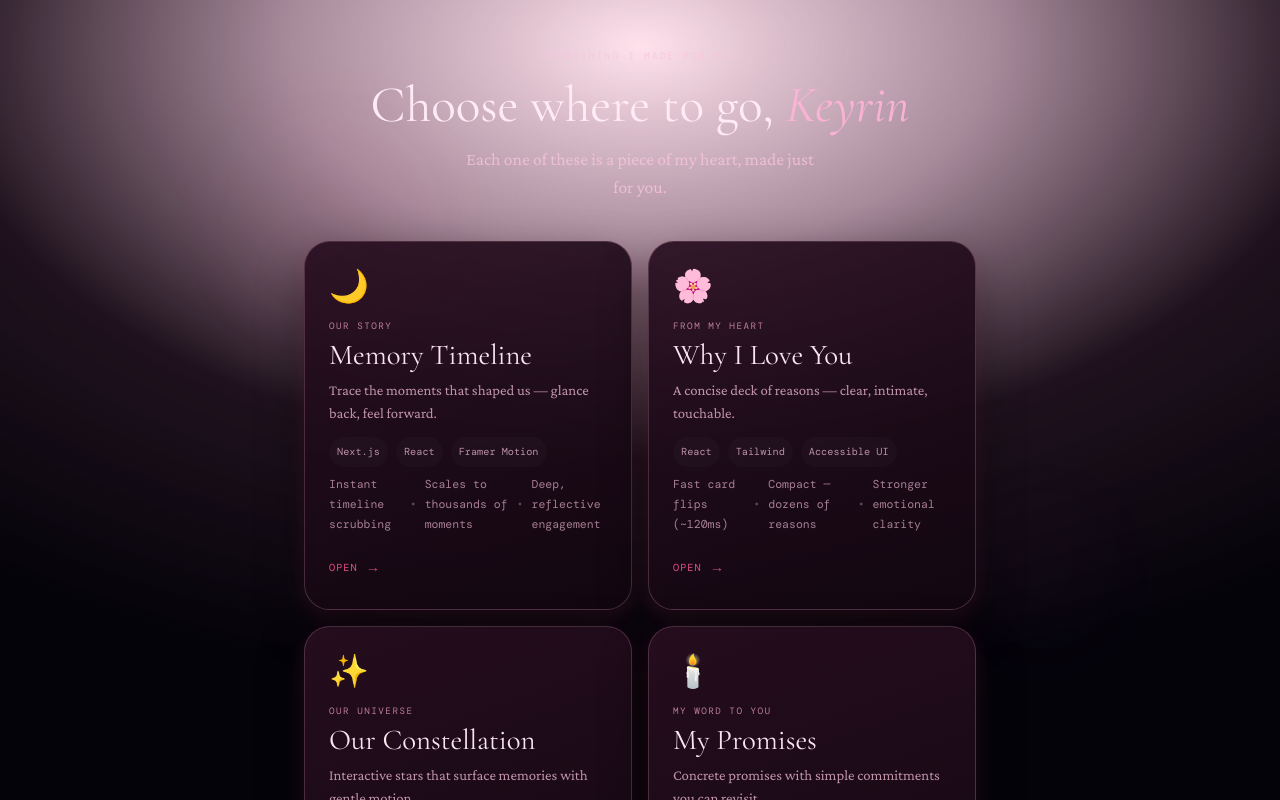
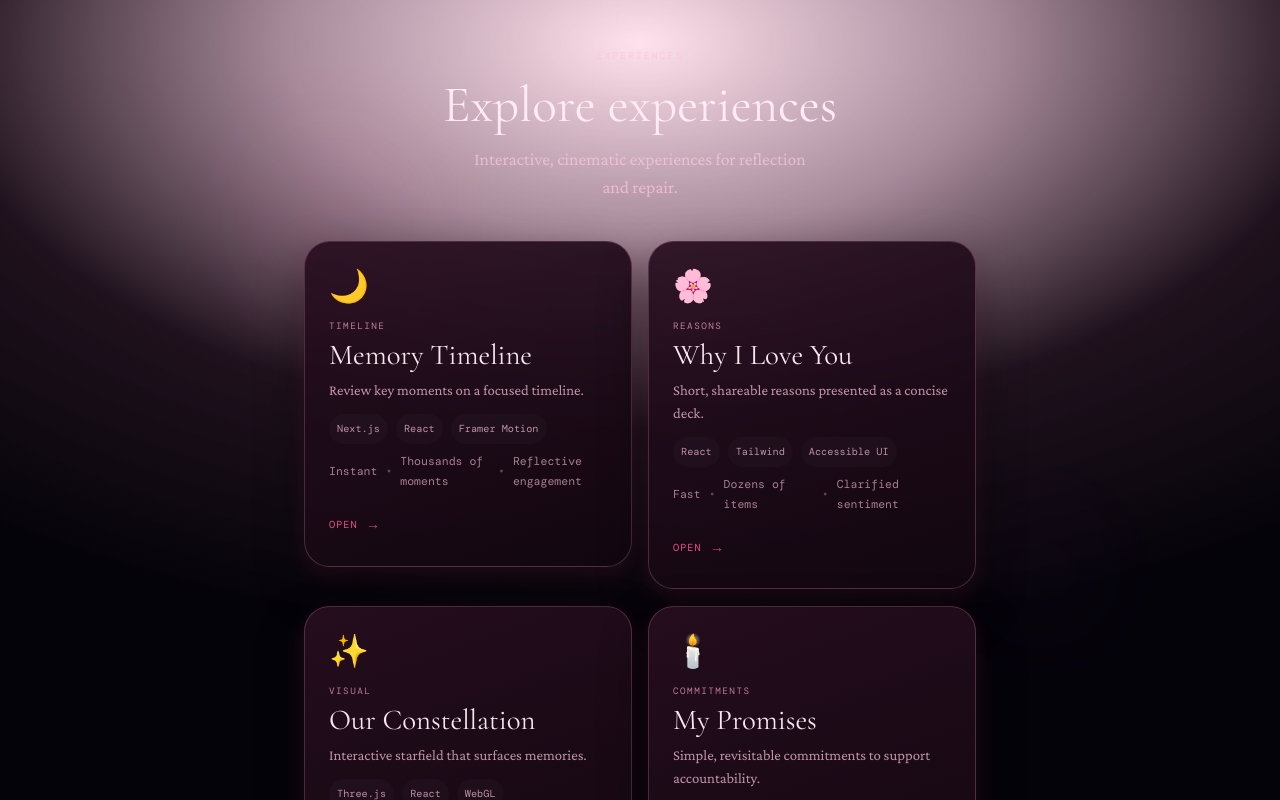
Before and after one commit to yorayriniwnl/Yor-Smriti, a Next.js app: page /hub in a window 1280 px wide. Built offline with nearby package versions, Linux system fonts and the light colour scheme; a web font is replaced by a local one.

Commit message:
feat: final portfolio polish

```diff
--- a/app/hub/page.tsx
+++ b/app/hub/page.tsx
@@ -24,58 +24,58 @@ interface Experience {
 const EXPERIENCES: Experience[] = [
   {
     href: '/timeline',
-    eyebrow: 'our story',
+    eyebrow: 'timeline',
     title: 'Memory Timeline',
-    description: 'Trace the moments that shaped us — glance back, feel forward.',
+    description: 'Review key moments on a focused timeline.',
     emoji: '🌙',
     delay: 0.1,
     tech: ['Next.js', 'React', 'Framer Motion'],
     metrics: {
-      performance: 'Instant timeline scrubbing',
-      scale: 'Scales to thousands of moments',
-      results: 'Deep, reflective engagement',
+      performance: 'Instant',
+      scale: 'Thousands of moments',
+      results: 'Reflective engagement',
     },
   },
   {
     href: '/reasons',
-    eyebrow: 'from my heart',
+    eyebrow: 'reasons',
     title: 'Why I Love You',
-    description: 'A concise deck of reasons — clear, intimate, touchable.',
+    description: 'Short, shareable reasons presented as a concise deck.',
     emoji: '🌸',
     delay: 0.2,
     tech: ['React', 'Tailwind', 'Accessible UI'],
     metrics: {
-      performance: 'Fast card flips (~120ms)',
-      scale: 'Compact — dozens of reasons',
-      results: 'Stronger emotional clarity',
+      performance: 'Fast',
+      scale: 'Dozens of items',
+      results: 'Clarified sentiment',
     },
   },
   {
     href: '/stars',
-    eyebrow: 'our universe',
+    eyebrow: 'visual',
     title: 'Our Constellation',
-    description: 'Interactive stars that surface memories with gentle motion.',
+    description: 'Interactive starfield that surfaces memories.',
     emoji: '✨',
     delay: 0.3,
     tech: ['Three.js', 'React', 'WebGL'],
     metrics: {
-      performance: 'Smooth WebGL, 60fps on modern devices',
-      scale: 'Hundreds of stars supported',
-      results: 'High immersion and visual recall',
+      performance: '60fps on modern devices',
+      scale: 'Hundreds of stars',
+      results: 'High immersion',
     },
   },
   {
     href: '/promise',
-    eyebrow: 'my word to you',
+    eyebrow: 'commitments',
     title: 'My Promises',
-    description: 'Concrete promises with simple commitments you can revisit.',
+    description: 'Simple, revisitable commitments to support accountability.',
     emoji: '🕯️',
     delay: 0.4,
     tech: ['React', 'LocalStorage', 'Animations'],
     metrics: {
-      performance: 'Local-first, instant state updates',
-      scale: 'Per-user commitments stored locally',
-      results: 'Higher accountability through reminders',
+      performance: 'Local-first',
+      scale: 'Per-user commitments',
+      results: 'Improved accountability',
     },
   },
 ];
@@ -92,7 +92,6 @@ export default function HubPage() {
           'radial-gradient(ellipse 86% 56% at 50% 4%, rgba(255, 213, 233, 0.66) 0%, rgba(95, 45, 82, 0.54) 32%, rgba(22, 8, 20, 0.96) 64%, #05030a 100%)',
       }}
     >
-      {/* Ambient glow orbs */}
       <div className="pointer-events-none fixed inset-0" aria-hidden="true">
         <motion.div
           animate={{ opacity: [0.12, 0.22, 0.12], scale: [1, 1.08, 1] }}
@@ -106,6 +105,7 @@ export default function HubPage() {
             filter: 'blur(40px)',
           }}
         />
+
         <motion.div
           animate={{ opacity: [0.08, 0.16, 0.08], scale: [1, 1.06, 1] }}
           transition={{ duration: 11, repeat: Infinity, ease: 'easeInOut', delay: 2 }}
@@ -120,7 +120,6 @@ export default function HubPage() {
         />
       </div>
 
-      {/* Header */}
       <motion.div
         initial={{ opacity: 0, y: 24 }}
         animate={{ opacity: 1, y: 0 }}
@@ -135,8 +134,9 @@ export default function HubPage() {
             fontSize: '0.6rem',
           }}
         >
-          everything I made for you
+          Experiences
         </p>
+
         <h1
           style={{
             fontFamily: 'var(--font-cormorant)',
@@ -146,9 +146,9 @@ export default function HubPage() {
             fontWeight: 400,
           }}
         >
-          Choose where to go,{' '}
-          <em style={{ fontStyle: 'italic', color: 'rgba(255, 180, 215, 0.9)' }}>Keyrin</em>
+          Explore experiences
         </h1>
+
         <p
           className="mx-auto mt-3 max-w-[36ch]"
           style={{
@@ -158,11 +158,10 @@ export default function HubPage() {
             lineHeight: 1.6,
           }}
         >
-          Each one of these is a piece of my heart, made just for you.
+          Interactive, cinematic experiences for reflection and repair.
         </p>
       </motion.div>
 
-      {/* Experience grid */}
       <div className="relative z-10 grid w-full max-w-2xl gap-4 sm:grid-cols-2">
         {EXPERIENCES.map((exp) => (
           <motion.div
@@ -193,7 +192,6 @@ export default function HubPage() {
                     'linear-gradient(160deg, rgba(40, 14, 32, 0.92) 0%, rgba(18, 7, 16, 0.96) 100%)',
                 }}
               >
-                {/* Radial glow on hover */}
                 <motion.div
                   className="pointer-events-none absolute inset-0"
                   animate={{ opacity: hovered === exp.href ? 1 : 0 }}
@@ -205,11 +203,7 @@ export default function HubPage() {
                 />
 
                 <div className="relative">
-                  <span
-                    className="mb-4 block"
-                    style={{ fontSize: '2rem', lineHeight: 1 }}
-                    aria-hidden="true"
-                  >
+                  <span className="mb-4 block" style={{ fontSize: '2rem', lineHeight: 1 }} aria-hidden>
                     {exp.emoji}
                   </span>
 
@@ -310,7 +304,6 @@ export default function HubPage() {
         ))}
       </div>
 
-      {/* Back link */}
       <motion.div
         initial={{ opacity: 0 }}
         animate={{ opacity: 1 }}
@@ -327,7 +320,7 @@ export default function HubPage() {
             textTransform: 'uppercase',
           }}
         >
-          ← back to the message
+          ← Back to message
         </Link>
       </motion.div>
     </main>
--- a/app/page.tsx
+++ b/app/page.tsx
@@ -122,7 +122,7 @@ export default function LoginPage() {
             fontSize: '0.62rem',
           }}
         >
-          private space
+          Private
         </p>
 
         <h1
@@ -134,7 +134,7 @@ export default function LoginPage() {
             lineHeight: 1.15,
           }}
         >
-          I create private apology experiences
+          Private cinematic apology experiences
         </h1>
 
         <p
@@ -145,7 +145,7 @@ export default function LoginPage() {
             fontSize: '0.95rem',
           }}
         >
-          Private, guided experiences that help repair relationships.
+          Interactive, guided experiences for relationship repair.
         </p>
 
         <form className="mx-auto w-full max-w-sm space-y-5 text-left" onSubmit={handleSubmit}>
@@ -245,7 +245,7 @@ export default function LoginPage() {
               cursor: showKissNote || isAuthenticating ? 'wait' : 'pointer',
             }}
           >
-            {showKissNote ? 'Sending love...' : isAuthenticating ? 'Checking...' : 'Begin private experience'}
+            {showKissNote ? 'Sending...' : isAuthenticating ? 'Checking...' : 'Start experience'}
           </button>
         </form>
 
```
Also changed, not shown: 1 other file (tests, documents, lock files or other folders).
